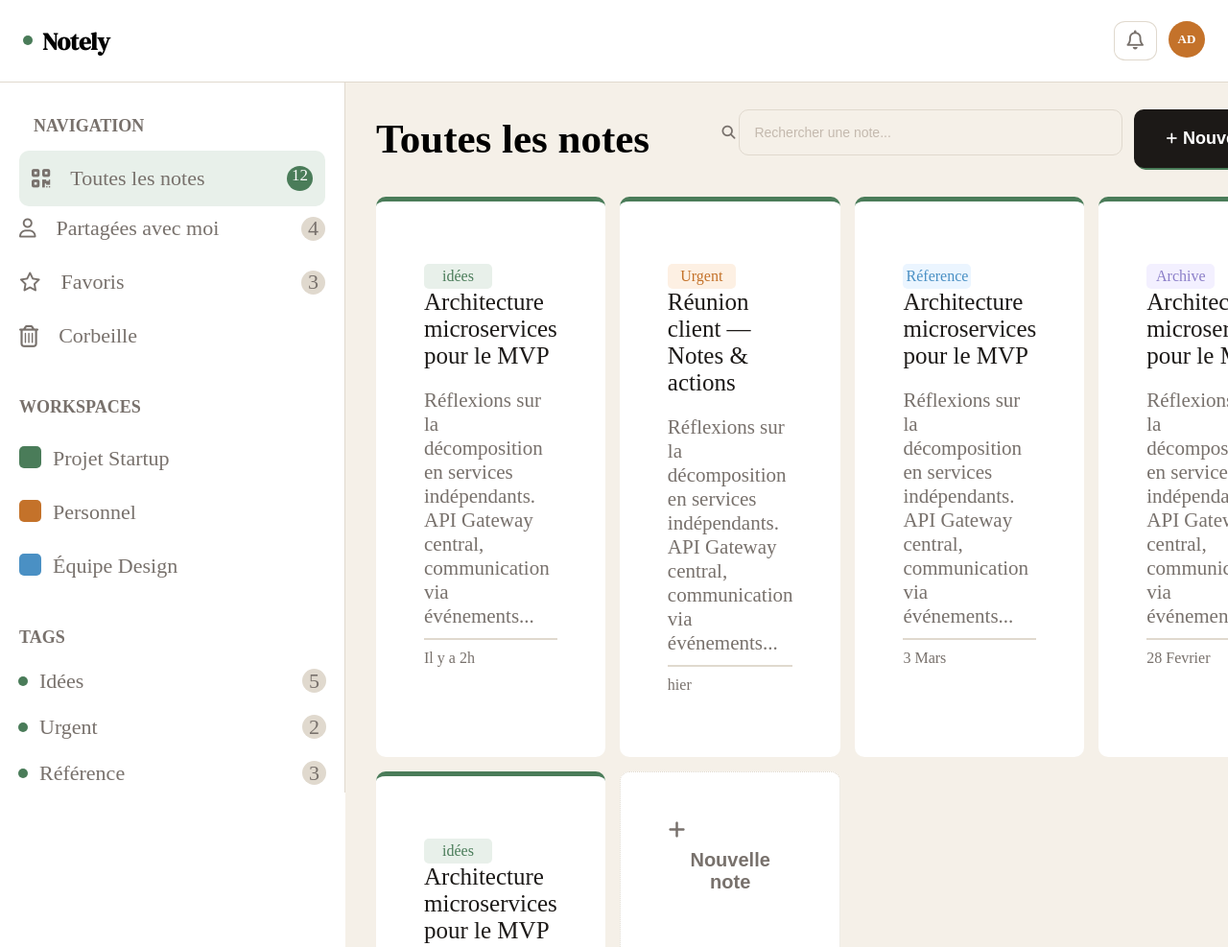
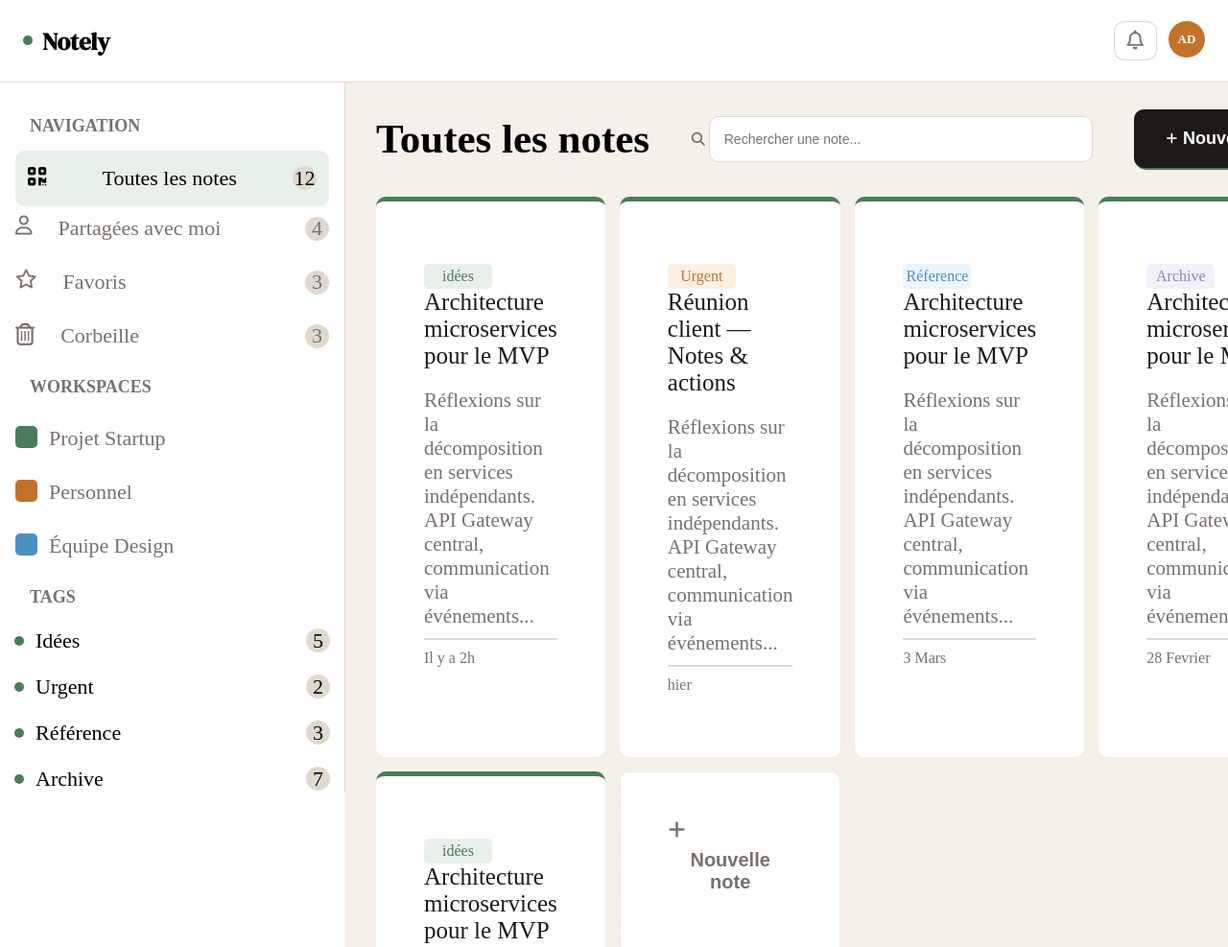
Before and after one commit to Noumouni/Application_De_PRISE_DE_NOTE, a plain HTML site: page Front-End/Index.html in a window 1280 px wide. Shown: the top 987 px of the page at 96% size. Drawn offline with nearby package versions, Linux system fonts and the light colour scheme.

Commit message:
Upadte Html

```diff
--- a/Front-End/Index.html
+++ b/Front-End/Index.html
@@ -30,65 +30,69 @@
     </header>
 
      <div class="app__layout">
-     <aside class="sidebar">
-      <div class="sidebar__content">
-        <div class="sidebar__content__navigation">
-          <p class="sidebar__content__title">NAVIGATION</p>
-          <div class="navigation__content__active ">
-          <div class="navigation__content__icone">
+
+        <aside class="sidebar">
+
+        <div class="sidebar-section">
+          <h1 class="sidebar__section__title">NAVIGATION</h1>
+          <div class="sidebar__section__active">
             <i class="fa-solid fa-qrcode"></i>
             <p>Toutes les notes</p>
-            </div>
-            <span class="active">12</span>
+            <span class="active number">12</span>
           </div>
 
+
           <div class="navigation__content">
-            <div class="navigation__content__icone">
+            <div class="navigation__content_items">
             <i class="fa-regular fa-user"></i>
             <p>Partagées avec moi</p>
           </div>
             <span class="number" >4</span>
           </div>
 
+
           <div class="navigation__content">
-            <div class="navigation__content__icone">
+            <div class="navigation__content_items">
             <i class="fa-regular fa-star"></i>
             <p>Favoris</p>
-            </div>
+          </div>
             <span class="number" >3</span>
           </div>
 
+
           <div class="navigation__content">
-            <div class="navigation__content__icone">
+            <div class="navigation__content_items">
             <i class="fa-regular fa-trash-can"></i>
             <p>Corbeille</p>
           </div>
+            <span class="number" >3</span>
           </div>
-        </div>
+
 
         <!-- Workspaces  -->
 
-        <div class="sidebar__workSpaces">
-          <p class="sidebar__workSpaces__title">WORKSPACES</p>
+        <div class="sidebar-section">
+          <p class="sidebar__section__title">WORKSPACES</p>
 
           <div class="sidebar__workSpaces__content">
-          <div class="Workspaces__bloc">
+          <div class="Workspaces__items">
             <span class="dot__WorkSpaces__Green workspaces__Dry"></span>
             <p>Projet Startup</p>
           </div>
-          <div class="Workspaces__bloc">
+          <div class="Workspaces__items">
             <span class="dot__WorkSpaces__orange workspaces__Dry"></span>
             <p>Personnel</p>
           </div>
-          <div class="Workspaces__bloc">
+          <div class="Workspaces__items">
             <span class="dot__WorkSpaces__blue workspaces__Dry"></span>
             <p>Équipe Design</p>
           </div>
           </div>
         </div>
         <!-- Tags  -->
-        <div class="sidebar__Tags">
-          <p class="sidebar__Tags__title">TAGS</p>
+        <div class="sidebar-section">
+          <p class="sidebar__section__title">TAGS</p>
+
           <div class="sidebar__Tags__content">
             <div class="dot__bloc">
               <div class="dot__bloc__items">
@@ -125,22 +129,23 @@
     </aside>
 
     <main class="main-page">
-        <div class="All__note">
-            <h1 class="All__note__title">Toutes les notes</h1>
-            <div class="All__note__actions">
-            <div class="All__note__search__icone">
+        <div class="content_header">
+            <h2 class="content_header_title">Toutes les notes</h2>
+
+            <div class="search_bar">
             <i class="fa-solid fa-magnifying-glass"></i>
               <input type="search"
-               name="search" id="search"
-                placeholder="Rechercher une note..."
-                class="search__input">
+               name="search"
+               id="search"
+               placeholder="Rechercher une note...">
               </div>
+
               <button class="Add__note">
                 <i class="fa-solid fa-plus"></i>
                 <span>Nouvelle note</span>
               </button>
             </div>
-             </div>
+
 
 
              <div class="Cards">
--- a/Front-End/index.css
+++ b/Front-End/index.css
@@ -117,6 +117,7 @@
   overflow-y: auto;
   border-right: 1.5px solid var(--border);
   background: var(--White);
+  padding: 20px 16px;
 }
 .sidebar__content{
     display: flex;
@@ -125,7 +126,7 @@
     padding: 20px;
 }
 
-.sidebar__content__title{
+.sidebar__section__title{
     color: var(--muted);
     font-size: 18px;
     font-weight: 574;
@@ -141,13 +142,17 @@
    margin-bottom: 30px;
    opacity: 1.8;
 }
+.navigation__content_items{
+  display: flex;
+  gap: 27px;
+}
 .navigation__content:hover{
     background: var(--cream);
     border-radius: 20px;
     color: var(--ink);
 
 }
-.navigation__content__active{
+.sidebar__section__active{
 background-color: var(--sage-light);
 border-radius: 10px;
 padding: 16px 13px;
@@ -157,30 +162,19 @@
 font-weight: 500;
 margin-bottom: 10px;
 }
-.active{
-    background: var(--sage);
-    border-radius: 50%;
-    color: var(--White);
-    padding: 0px 5px;
-    font-size: 17px;
-}
+
 .fa-regular{
     font-size: 20px;
 }
 
-.sidebar__workSpaces__title{
-    color: var(--muted);
-    font-size: 18px;
-    font-weight: 574;
 
-}
 .sidebar__workSpaces__content{
   margin-top: 30px;
   opacity: 1.8;
 }
 
 .workspaces__Dry{
-  width: 23px;
+ width: 23px;
 height: 23px;
 border-radius: 5px;
 display: inline-block;
@@ -193,21 +187,21 @@
     background-color: var(--tag-urgent);
     }
 
-    .dot__WorkSpaces__blue{
-        background-color: var(--tag-reference);
+ .dot__WorkSpaces__blue{
+  background-color: var(--tag-reference);
         }
-.Workspaces__bloc{
+.Workspaces__items{
 display: flex;
 gap: 12px;
 margin-bottom: 30px;
 }
-.Workspaces__bloc:hover{
+.Workspaces__items:hover{
   background: var(--cream);
     border-radius: 20px;
     color: var(--ink);
 
 }
-.Workspaces__bloc p {
+.Workspaces__items p {
     font-size: 22px;
     color: var(--muted);
     font-weight: 500;
@@ -216,11 +210,7 @@
 .sidebar__content{
     color: var(--muted);
 }
-.sidebar__Tags__title{
-    color: var(--muted);
-    font-size: 18px;
-    font-weight: 550;
-}
+
 
 .dot__Tags{
 width: 10px;
@@ -251,18 +241,15 @@
 }
 
 /**********MAIN*************/
-.All__note{
+.content_header{
 display: flex;
 justify-content: space-between;
 align-items: center;
 }
-.All__note__title{
-    font-size: 43px;
+.content_header_title{
+  font-size: 43px;
 }
-.All__note__actions{
-display: flex;
-gap: 12px;
-}
+
 
 .Add__note{
     gap: 6px;
@@ -278,24 +265,27 @@
 
 }
 .Add__note:hover {
-    transform: translate(-1px, -1px);
+    transform:  translate(-1px,-1px); box-shadow: 3px 3px 0 var(--sage);;
     box-shadow: 3px 3px 0px #4A7C59;
   }
 .Add__note span{
     font-size: 18px;
     font-weight: 600;
 }
-.search__input{
- outline: none;
+
+
+.search_bar input{
+  outline: none;
  padding: 15px;
  border: none;
  border-radius: 10px;
  border: 1.5px solid var(--border);
- background: transparent;
+ background: var(--White);
  font-size: 14px;
  color: var(--ink);
 width: 400px;
 }
+
 .search__input::placeholder {
     color: #C4B9AE;
   }
--- a/Front-End/login.css
+++ b/Front-End/login.css
@@ -274,6 +274,7 @@
     background: #F5F0E8;
     outline: none ;
     display: block;
+    position: relative;
 
 }
 .sign_up_input:-webkit-autofill{
```
Also changed, not shown: Front-End/login.html (+14 -14 lines), Front-End/login.js (+38 -1 lines).
